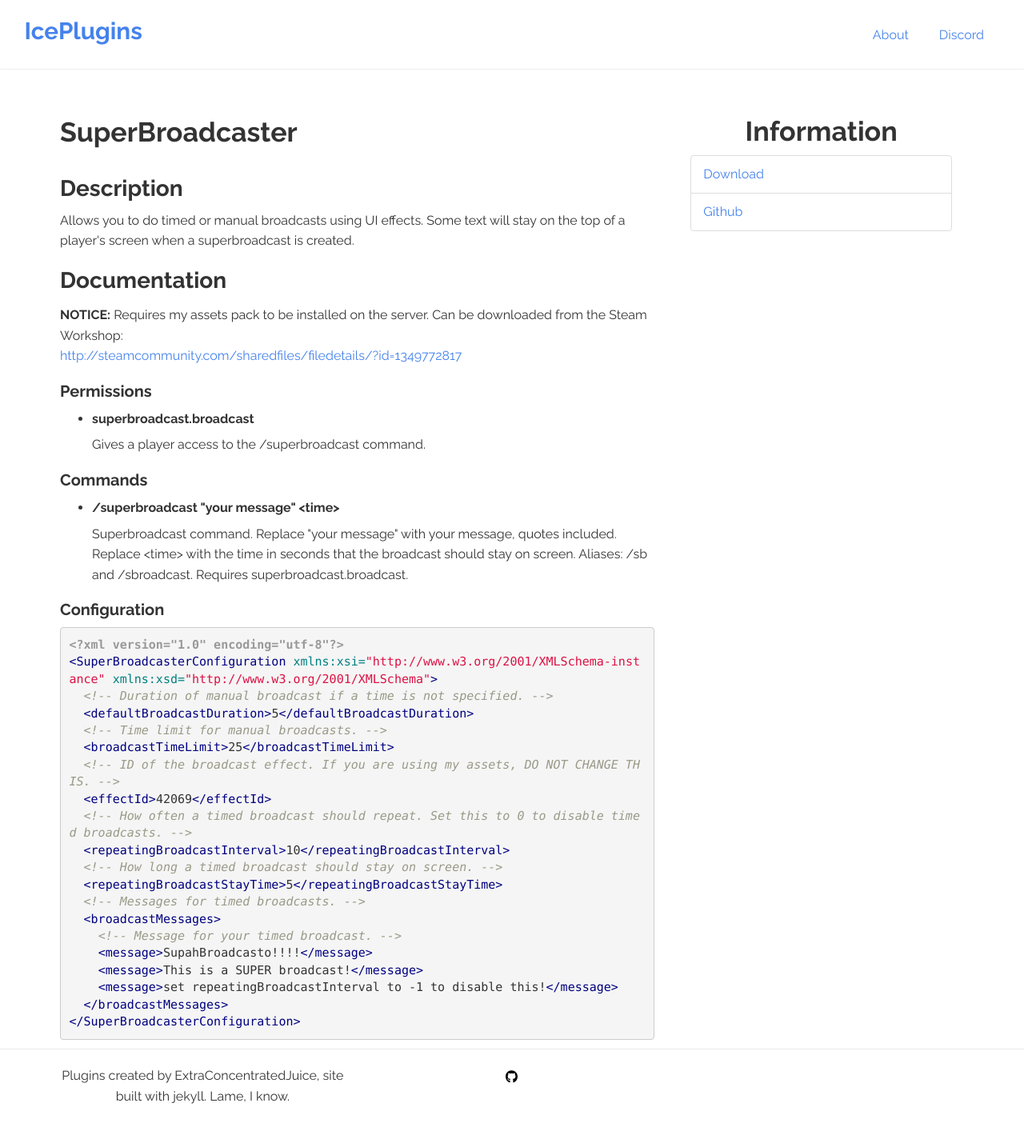
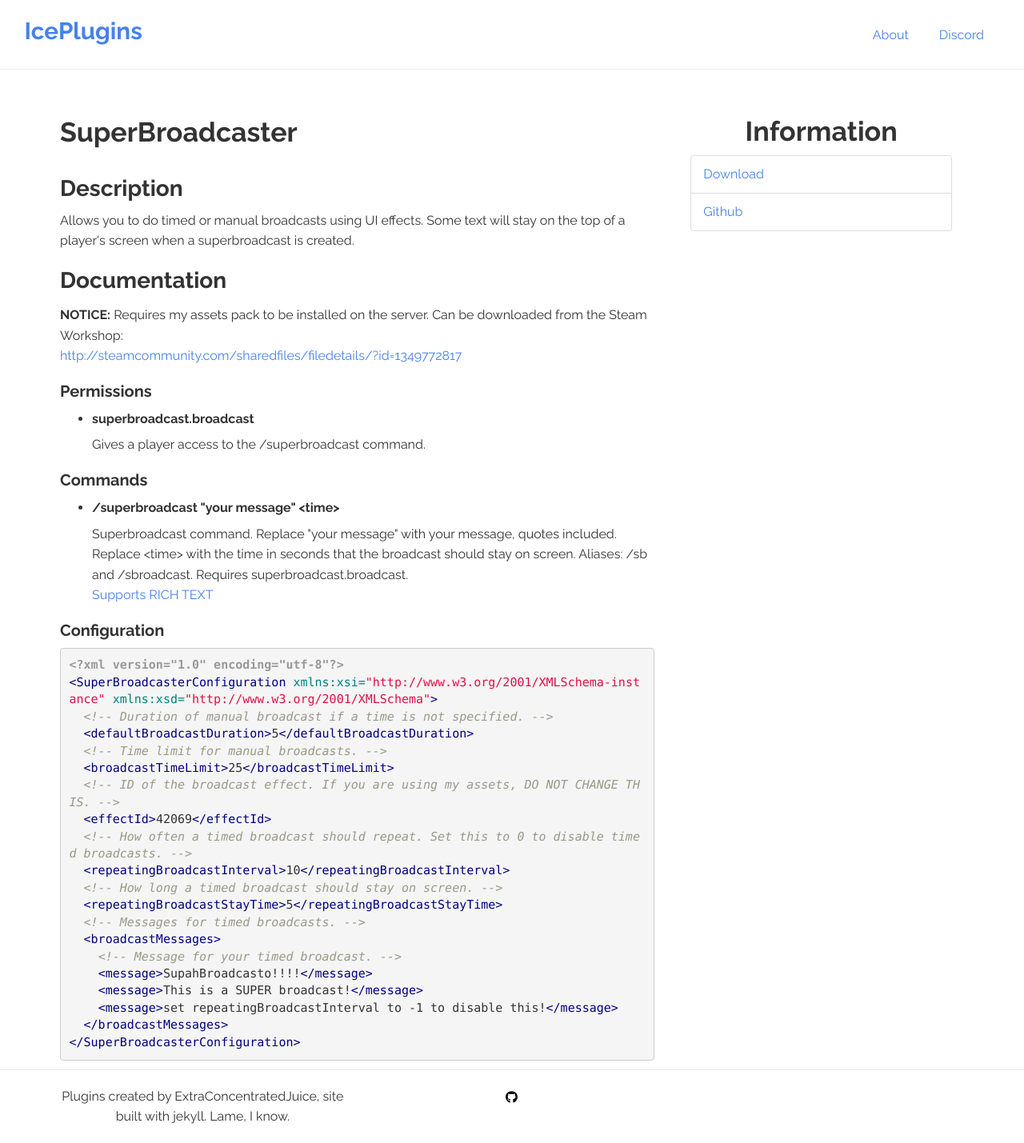
Before and after one commit to IcePlugins/IcePlugins.github.io, a Jekyll site: the page built from _posts/2018-4-1-SuperBroadcaster.markdown, in a window 1280 px wide. Shown: the whole page at 80% size. Built offline with Jekyll 4.4.1, drawn with Linux system fonts in a browser that asks for light colours; before the commit the page ends 1403 px from its top, so only the background shows below that.

Commit message:
rich text meme

```diff
--- a/_posts/2018-4-1-SuperBroadcaster.markdown
+++ b/_posts/2018-4-1-SuperBroadcaster.markdown
@@ -28,7 +28,7 @@
 
 commands:
     - name: '/superbroadcast "your message" &lt;time&gt;'
-      doc: 'Superbroadcast command. Replace "your message" with your message, quotes included. Replace &lt;time&gt; with the time in seconds that the broadcast should stay on screen. Aliases: /sb and /sbroadcast. Requires superbroadcast.broadcast.'
+      doc: 'Superbroadcast command. Replace "your message" with your message, quotes included. Replace &lt;time&gt; with the time in seconds that the broadcast should stay on screen. Aliases: /sb and /sbroadcast. Requires superbroadcast.broadcast.<br><a href="https://docs.unity3d.com/Manual/StyledText.html">Supports RICH TEXT</a>'
 
 permissions:
     - name: superbroadcast.broadcast
```
